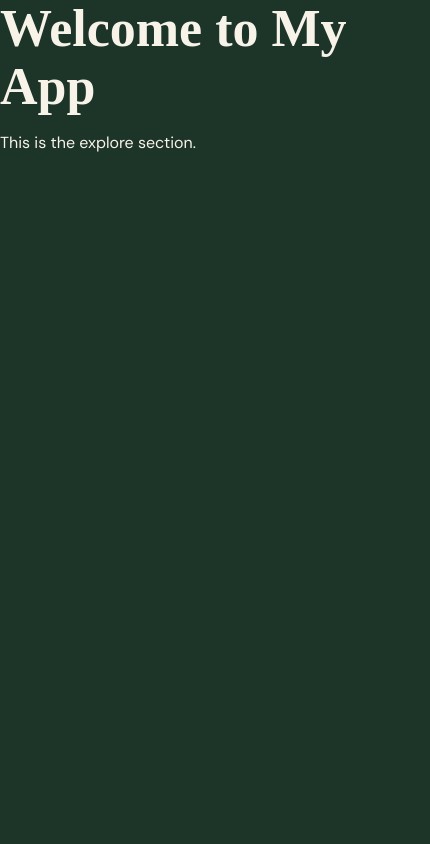
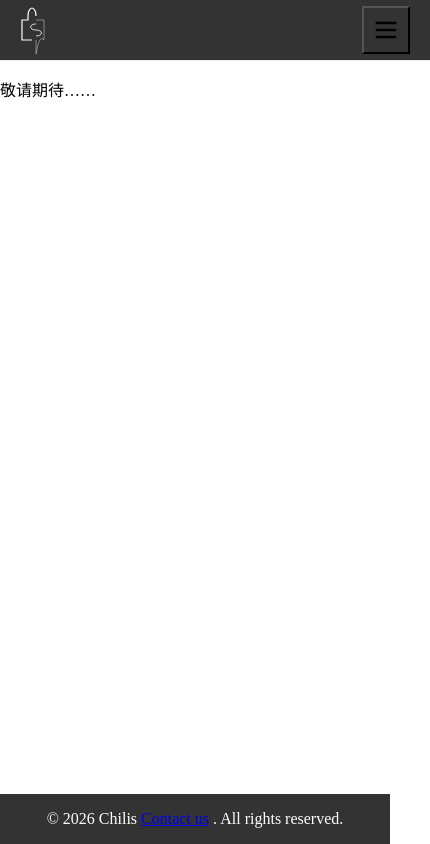
Before and after one commit to ChiliYe/chilis, a React (Vite) app: page / in a window 390 px wide. Shown: the whole page, 430 px wide, since content can reach past the window. Built offline with nearby package versions, Linux system fonts and the light colour scheme.

Commit message:
制作网页框架

```diff
--- a/src/App.tsx
+++ b/src/App.tsx
@@ -1,27 +1,93 @@
 /** @format */
 
-// import React, { useState } from "react";
+import { useState } from "react";
+import logo from "./assets/logo.svg";
 import "./style.scss";
 
 function App() {
-	// const [isExploring, setIsExploring] = useState(false);
+	const [isMenuOpen, setIsMenuOpen] = useState(false);
 
-	// const handleExplore = () => {
-	// 	setIsExploring(true);
-	// 	document
-	// 		.querySelector("#explore")
-	// 		?.scrollIntoView({ behavior: "smooth" });
-	// };
+	const closeMenu = () => setIsMenuOpen(false);
 
 	return (
 		<div className="App">
 			<header className="App-header">
-				{/* 顶栏包括logo和导航 */}
-				<h1>Welcome to My App</h1>
+				<a
+					className="App-logo-link"
+					href="#explore"
+					aria-label="Home"
+				>
+					<img
+						src={logo}
+						className="App-logo"
+						alt="Chilis logo"
+					/>
+				</a>
+				<button
+					className="App-menu-toggle"
+					type="button"
+					aria-label={
+						isMenuOpen
+							? "Close menu"
+							: "Open menu"
+					}
+					aria-expanded={isMenuOpen}
+					aria-controls="main-navigation"
+					onClick={() =>
+						setIsMenuOpen((isOpen) => !isOpen)
+					}
+				>
+					<svg
+						viewBox="0 0 24 24"
+						aria-hidden="true"
+						focusable="false"
+					>
+						<path d="M4 6h16M4 12h16M4 18h16" />
+					</svg>
+				</button>
+				<nav
+					id="main-navigation"
+					className={`App-nav${isMenuOpen ? " is-open" : ""}`}
+					aria-label="Main navigation"
+				>
+					<ul>
+						<li>
+							<a
+								href="#explore"
+								onClick={closeMenu}
+							>
+								Explore
+							</a>
+						</li>
+						<li>
+							<a
+								href="#about"
+								onClick={closeMenu}
+							>
+								About
+							</a>
+						</li>
+						<li>
+							<a
+								href="#contact"
+								onClick={closeMenu}
+							>
+								Contact
+							</a>
+						</li>
+					</ul>
+				</nav>
 			</header>
 			<main id="explore">
-				<p>This is the explore section.</p>
+				<p>敬请期待……</p>
 			</main>
+			<footer id="about">
+				<span>© 2026 Chilis</span>
+				<a href="mailto:3388615157@qq.com">
+					<span>Contact us</span>
+				</a>
+				<span>. All rights reserved.</span>
+			</footer>
 		</div>
 	);
 }
--- a/src/style.scss
+++ b/src/style.scss
@@ -1,181 +1,168 @@
 /** @format */
 
-@import url("https://fonts.googleapis.com/css2?family=DM+Sans:wght@400;500;700&family=Noto+Serif+SC:wght@500;700;900&display=swap");
-
-$cream: #f8f3e9;
-$green: #1d3429;
-$gold: #f5bd4f;
-$muted: #cbd8c3;
-
-:root {
-	color: $cream;
-	background: $green;
-	font-family: "DM Sans", sans-serif;
-	font-synthesis: none;
-	text-rendering: optimizeLegibility;
+html,
+body,
+#root {
+    margin: 0;
+    min-height: 100%;
 }
 
-* {
-	box-sizing: border-box;
-}
-html {
-	scroll-behavior: smooth;
-}
 body {
-	margin: 0;
-	min-width: 320px;
-	background: $green;
+    min-height: 100vh;
 }
 
-.shell {
-	min-height: 100vh;
-	overflow: hidden;
-	background:
-		radial-gradient(
-			circle at 86% 16%,
-			rgba(227, 99, 52, 0.24),
-			transparent 26rem
-		),
-		linear-gradient(
-			135deg,
-			$green 0%,
-			#264b3a 48%,
-			#173029 100%
-		);
+.App {
+    display: flex;
+    flex-direction: column;
+    min-height: 100vh;
 }
 
-.topbar,
-.hero,
-.feature {
-	max-width: 1180px;
-	margin: 0 auto;
+header {
+    background-color: #333;
+    border-bottom: 1px solid #eaeaea;
+    flex-shrink: 0;
+    width: 100%;
 }
-.topbar {
-	display: flex;
-	align-items: center;
-	justify-content: space-between;
-	padding: 28px 32px;
+
+.App-header {
+    align-items: center;
+    display: flex;
+    justify-content: space-between;
+    margin: 0 auto;
+    max-width: 1200px;
+    padding: 12px 36px;
 }
-.brand {
-	display: inline-flex;
-	align-items: center;
-	gap: 10px;
-	color: inherit;
-	font-size: 18px;
-	font-weight: 700;
-	text-decoration: none;
+
+.App-logo-link {
+    display: inline-flex;
+    height: 48px;
+    overflow: hidden;
+    position: relative;
+    width: 40px;
 }
-.brand-mark {
-	display: grid;
-	width: 32px;
-	height: 32px;
-	place-items: center;
-	border-radius: 50%;
-	color: $green;
-	background: $gold;
-	font-weight: 700;
+
+.App-logo {
+    height: 200px;
+    left: 0;
+    position: absolute;
+    top: -6px;
+    width: auto;
 }
-.status {
-	color: $muted;
-	font-size: 13px;
+
+.App-nav {
+    ul {
+        align-items: center;
+        display: flex;
+        gap: 8px;
+        list-style: none;
+        margin: 0;
+        padding: 16px 32px;
+    }
+
+    li {
+        a {
+            height: 48px;
+            color: #000;
+            padding: 5px 16px;
+            text-decoration: none;
+            transition:
+                background-color 160ms ease,
+                color 160ms ease;
+
+            &:hover {
+                background-color: #000;
+                color: white;
+            }
+        }
+    }
 }
-.status-dot {
-	display: inline-block;
-	width: 7px;
-	height: 7px;
-	margin-right: 7px;
-	border-radius: 50%;
-	background: $gold;
+
+.App-menu-toggle {
+    background: transparent;
+    padding: 8px 14px;
+    cursor: pointer;
+    display: none;
+    padding: 8px;
+
+    svg {
+        display: block;
+        height: 28px;
+        width: 28px;
+    }
+
+    path {
+        fill: none;
+        stroke: currentColor;
+        stroke-linecap: round;
+        stroke-width: 2;
+    }
 }
-.hero {
-	padding: clamp(96px, 18vh, 200px) 32px 150px;
+
+footer {
+    align-items: center;
+    background-color: #333;
+    box-sizing: border-box;
+    color: white;
+    display: flex;
+    gap: 4px;
+    justify-content: center;
+    margin-top: auto;
+    padding: 16px 20px;
+    white-space: nowrap;
+    width: 100%;
 }
-.eyebrow {
-	margin: 0 0 24px;
-	color: $gold;
-	font-size: 12px;
-	font-weight: 700;
-	letter-spacing: 0.14em;
-}
-h1,
-h2 {
-	margin: 0;
-	font-family: "Noto Serif SC", serif;
-	line-height: 1.12;
-}
-h1 {
-	max-width: 720px;
-	font-size: clamp(52px, 9vw, 112px);
-}
-h1 em {
-	color: $gold;
-	font-style: normal;
-}
-.intro {
-	max-width: 360px;
-	margin: 34px 0 42px;
-	color: $muted;
-	font-size: 17px;
-	line-height: 1.8;
-}
-.action {
-	display: inline-flex;
-	align-items: center;
-	gap: 28px;
-	padding: 14px 18px;
-	border: 1px solid rgba(245, 189, 79, 0.8);
-	color: $gold;
-	background: transparent;
-	font: inherit;
-	font-weight: 700;
-	cursor: pointer;
-	transition:
-		background-color 0.2s ease,
-		color 0.2s ease;
-}
-.action:hover,
-.action:focus-visible {
-	color: $green;
-	background: $gold;
-}
-.feature {
-	display: flex;
-	align-items: end;
-	justify-content: space-between;
-	gap: 32px;
-	padding: 30px 32px 48px;
-	border-top: 1px solid rgba(245, 243, 233, 0.2);
-}
-.feature .eyebrow {
-	margin-bottom: 12px;
-}
-h2 {
-	font-size: clamp(28px, 4vw, 48px);
-}
-.feature-note {
-	margin: 0;
-	color: $muted;
-	font-size: 14px;
-	line-height: 1.7;
-	text-align: right;
+
+main {
+    flex: 1;
 }
 
 @media (max-width: 640px) {
-	.topbar,
-	.hero,
-	.feature {
-		padding-right: 22px;
-		padding-left: 22px;
-	}
-	.hero {
-		padding-top: 100px;
-		padding-bottom: 120px;
-	}
-	.feature {
-		display: block;
-	}
-	.feature-note {
-		margin-top: 24px;
-		text-align: left;
-	}
+    .App-header {
+        flex-wrap: wrap;
+        padding: 6px 20px;
+    }
+
+    .App-logo {
+        height: 200px;
+    }
+
+    .App-logo-link {
+        height: 48px;
+        width: 40px;
+    }
+
+    .App-menu-toggle {
+        display: block;
+    }
+
+    .App-nav {
+        flex-basis: 100%;
+        max-height: 0;
+        opacity: 0;
+        overflow: hidden;
+        transition:
+            max-height 200ms ease,
+            opacity 200ms ease;
+
+        &.is-open {
+            max-height: 220px;
+            opacity: 1;
+        }
+
+        ul {
+            align-items: stretch;
+            flex-direction: column;
+            gap: 2px;
+            padding-top: 12px;
+        }
+
+        li a {
+            padding: 12px 10px;
+        }
+    }
+
+    footer {
+        flex-wrap: wrap;
+        white-space: normal;
+    }
 }
```
